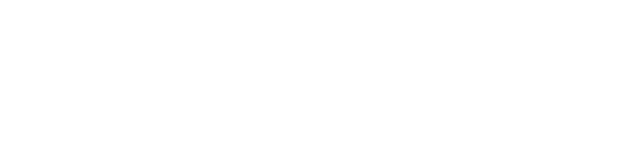
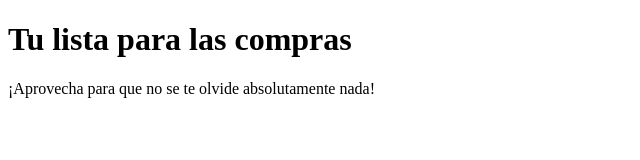
Before and after one commit to ignaciomajo/7daysOfCode, a plain HTML site: page index.html in a window 1280 px wide. Shown: the whole page, without its empty margins (0-640 px from the left). Drawn offline with Linux system fonts and the light colour scheme.

```diff
--- a/index.html
+++ b/index.html
@@ -6,6 +6,11 @@
     <title>Lista Supermercado</title>
 </head>
 <body>
-
+    <header></header>
+    <main>
+        <h1>Tu lista para las compras</h1>
+        <p>¡Aprovecha para que no se te olvide absolutamente nada!</p>
+    </main>
+    <footer></footer>
 </body>
 </html>
```
